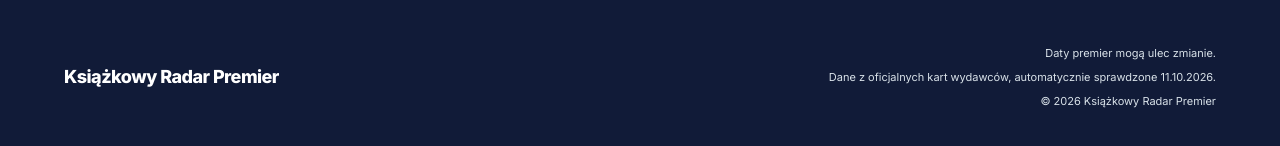
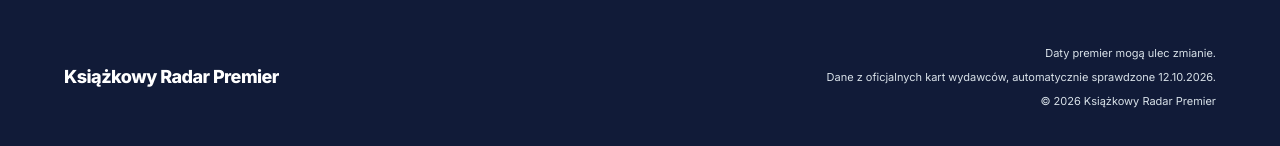
Before and after one commit to aonagorska-art/ksiazkowy-radar-premier, a React (Vite) app: page / in a window 1280 px wide. Shown: the part 3081-3227 px from the top of the page. Built offline with nearby package versions, Linux system fonts and the light colour scheme.

Commit message:
Automatycznie sprawdź premiery

```diff
--- a/public/data/sync-report.json
+++ b/public/data/sync-report.json
@@ -1,5 +1,5 @@
 {
-  "updatedAt": "2026-10-11",
+  "updatedAt": "2026-10-12",
   "checked": 49,
   "warnings": [],
   "changes": []
--- a/src/data/syncStatus.ts
+++ b/src/data/syncStatus.ts
@@ -1,5 +1,5 @@
 export const syncStatus = {
-  updatedAt: '2026-10-11',
+  updatedAt: '2026-10-12',
   checked: 49,
   warnings: 0,
 } as const
```
